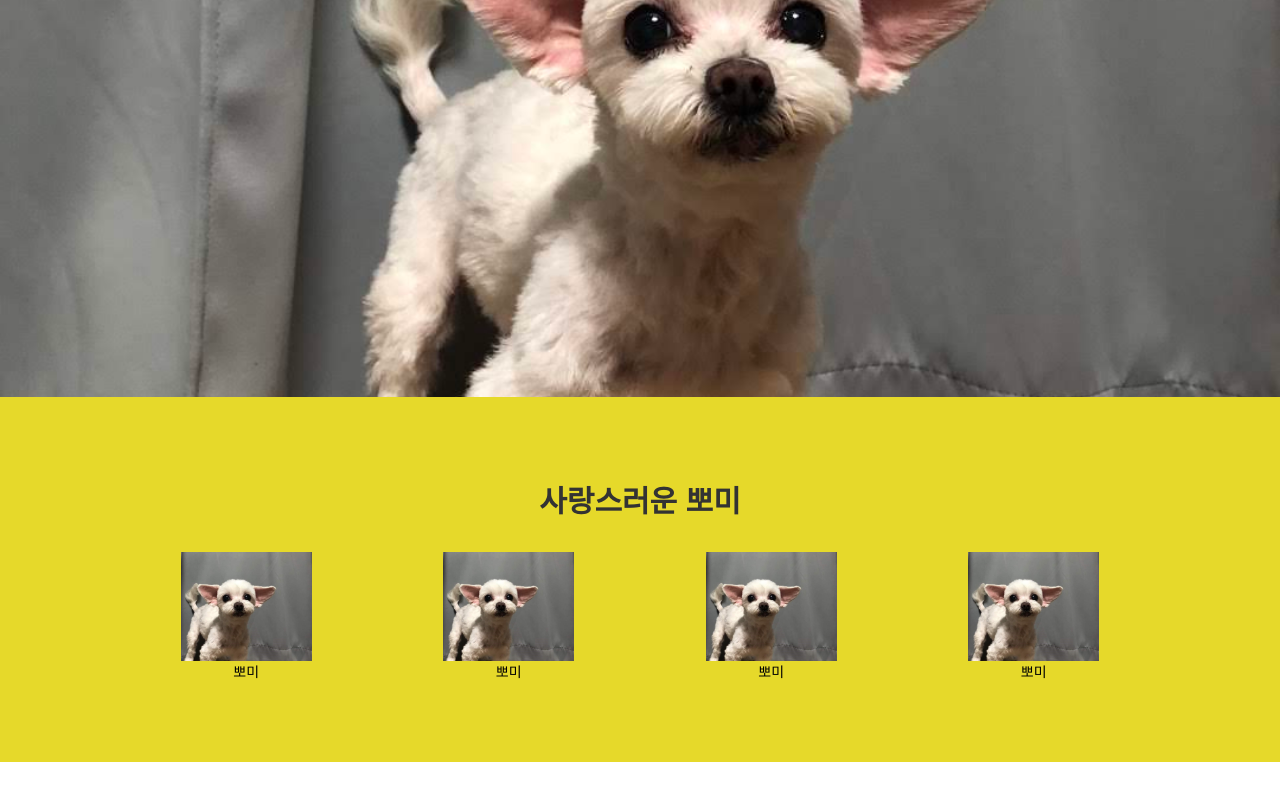
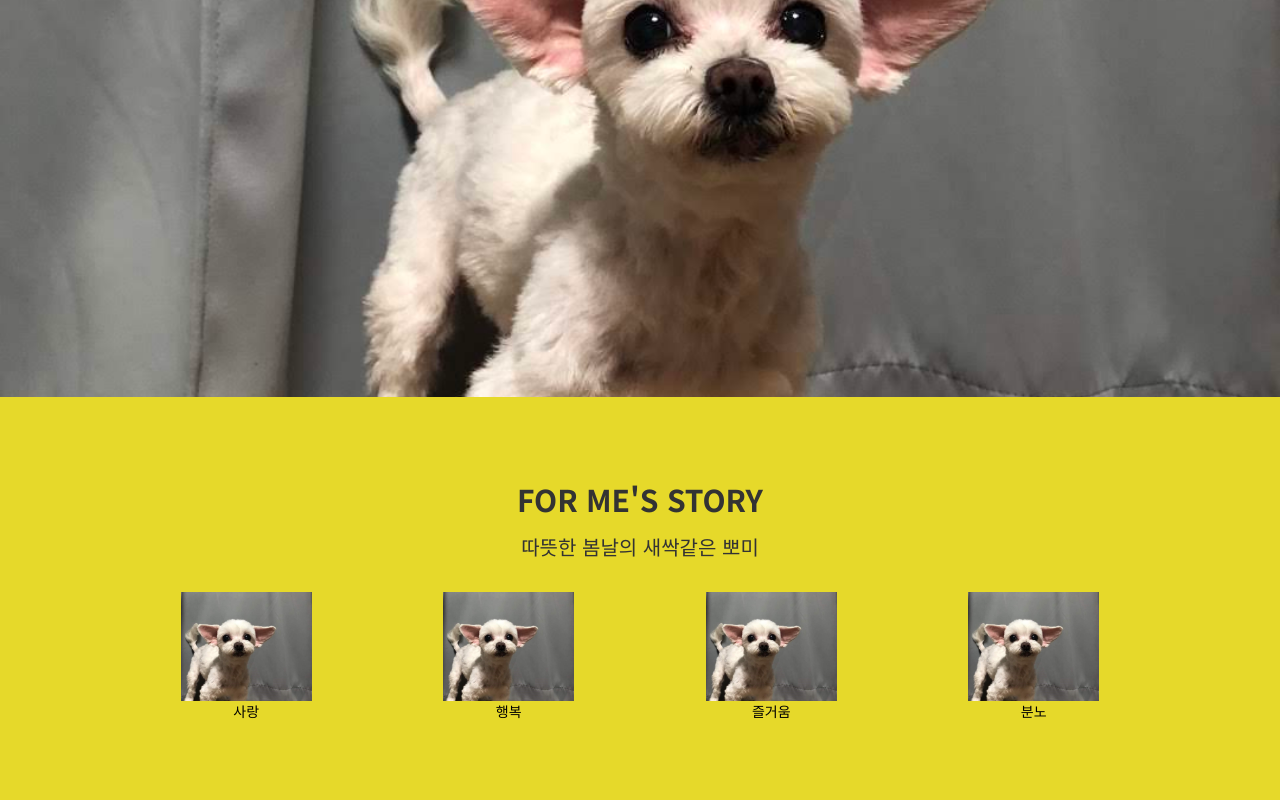
Before and after one commit to dlsdud1408/mypet, a plain HTML site: page index.html in a window 1280 px wide. Shown: the part 604-1404 px from the top of the page. Before the commit the page ends 1366 px from the top, so only its background shows below. Drawn offline with Linux system fonts and the light colour scheme.

Commit message:
2번 배너 배열

```diff
--- a/index.html
+++ b/index.html
@@ -4,7 +4,7 @@
 <head>
     <meta charset="UTF-8">
     <meta name="viewport" content="width=device-width, initial-scale=1.0">
-    <title>뽀미의 공간</title>
+    <title>뽀미 이야기</title>
     <link rel="stylesheet" href="style.css">
 </head>
 
@@ -29,27 +29,28 @@
         <section class="story">
             <div class="inner">
                 <div class="title">
-                    <h2>사랑스러운 뽀미</h2>
+                    <h2>FOR ME's Story</h2>
+                    <P>따뜻한 봄날의 새싹같은 뽀미</P>
                 </div>
                 <ul>
                     <li>
                         <p class="icon"><img src="img/02.jpg" alt=""></p>
-                        <h3>뽀미</h3>
+                        <h3>사랑</h3>
                     </li>
 
                     <li>
                         <p class="icon"><img src="img/02.jpg" alt=""></p>
-                        <h3>뽀미</h3>
+                        <h3>행복</h3>
                     </li>
 
                     <li>
                         <p class="icon"><img src="img/02.jpg" alt=""></p>
-                        <h3>뽀미</h3>
+                        <h3>즐거움</h3>
                     </li>
 
                     <li>
                         <p class="icon"><img src="img/02.jpg" alt=""></p>
-                        <h3>뽀미</h3>
+                        <h3>분노</h3>
                     </li>
                 </ul>
             </div>
```
